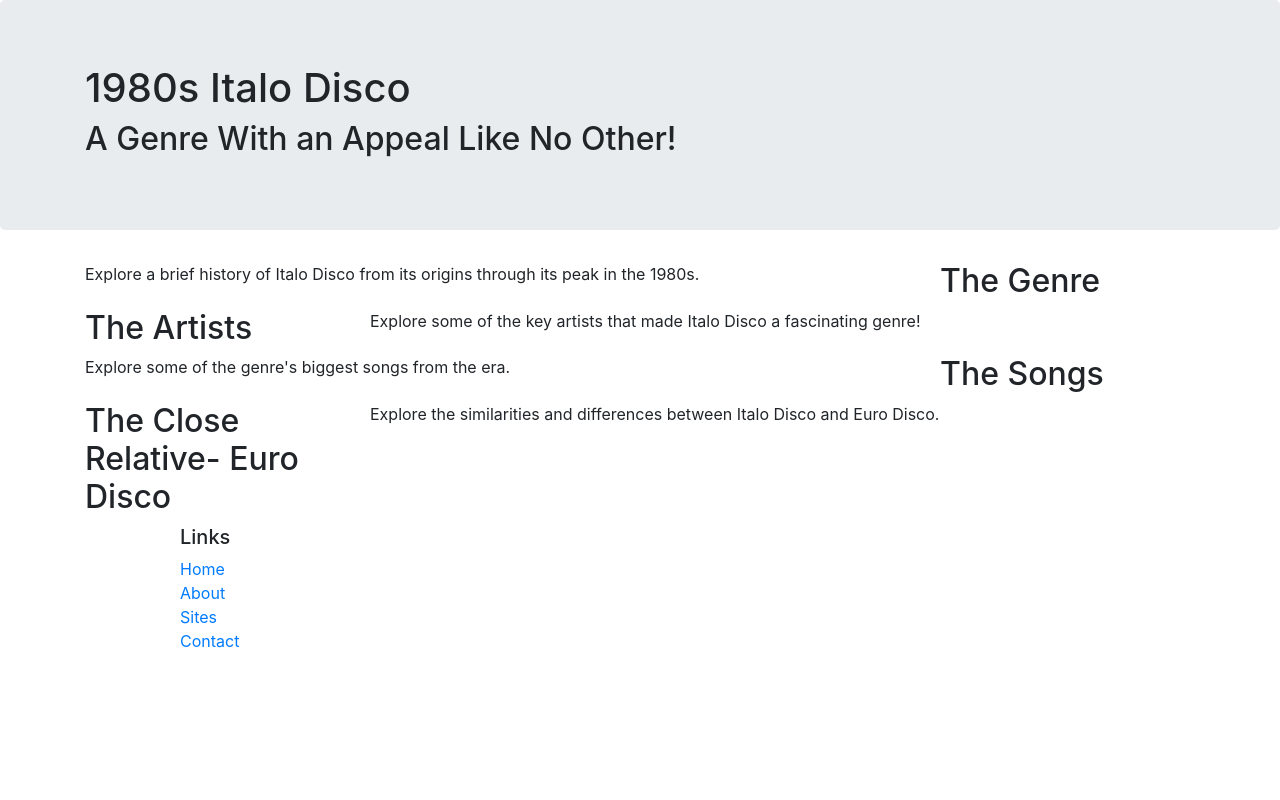
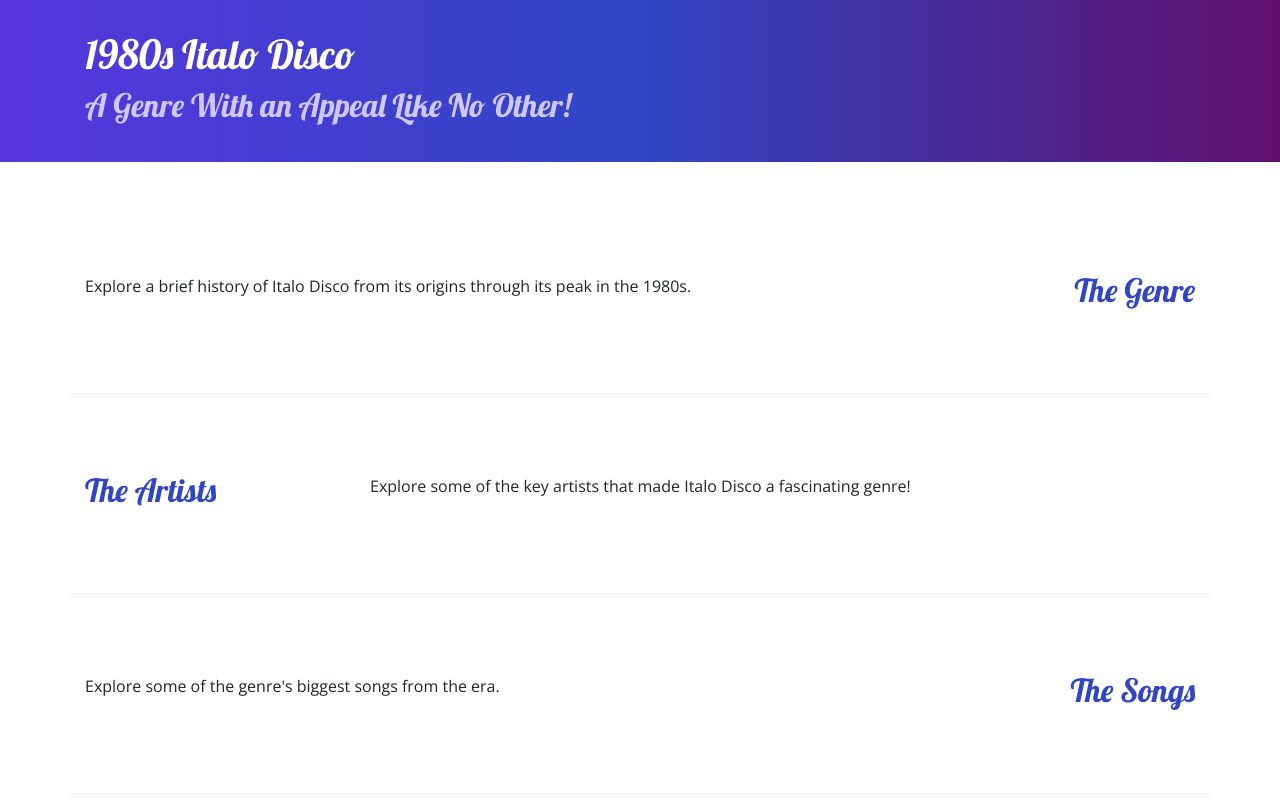
Before and after one commit to TroyHartle/bootstrap1, a website: page index.html in a window 1280 px wide. Shown: the top 800 px of the page. Drawn offline with nearby package versions, Linux system fonts and the light colour scheme.

Commit message:
Initial CSS Styles

```diff
--- /dev/null
+++ b/css/styles.css
@@ -0,0 +1,32 @@
+body {
+    font-family: "Open Sans", sans-serif;
+}
+
+h1, h2, h3 {
+    font-family: "Lobster", cursive;
+}
+
+h2 {
+    color: #3046C5;
+}
+
+header h2 {
+    color: #CEC8FF;
+}
+
+footer {
+    background-image: linear-gradient(#CEC8FF, white);
+    padding: 20px 0;
+}
+
+.jumbotron {
+    padding: 30px;
+    background-image: linear-gradient(to right, #5637DD, #3046C5, #60106B);
+    color: white;
+}
+
+.row-content {
+    padding: 50px 0;
+    border-bottom: 1px ridge;
+    min-height: 200px;
+}
--- a/index.html
+++ b/index.html
@@ -6,12 +6,15 @@
     <meta name="viewport" content="width=device-width, initial-scale=1" />
 
     <link rel="stylesheet" href="node_modules/bootstrap/dist/css/bootstrap.min.css" />
+
+    <link rel="stylesheet" href="https://fonts.googleapis.com/css?family=Lobster|Open+Sans" />
+    <link rel="stylesheet" href="css/styles.css" />
     <title>1980s Italo Disco</title>
 </head>
 
 <body>
 
-    <header class="jumbotron">
+    <header class="jumbotron jumbotron-fluid">
         <div class="container">
             <div class="row">
                 <div class="col">
@@ -23,18 +26,18 @@
     </header>
 
     <div class="container">
-        <div class="row">
+        <div class="row row-content align-items-center">
             <div class="col-sm-4 order-sm-last col-md-3">
-                <h2>The Genre</h2>
+                <h2 class="text-sm-right">The Genre</h2>
             </div>
             <div class="col">
                 <p>Explore a brief history of Italo Disco from its origins through its peak in the 1980s.</p>
             </div>
         </div>
 
-        <div class="row">
+        <div class="row row-content align-items-center">
             <div class="col-sm-4 col-md-3">
-                <h2>The Artists</h2>
+                <h2 class="text-sm-left">The Artists</h2>
             </div>
             <div class="col">
                 <p>Explore some of the key artists that made Italo Disco
@@ -42,18 +45,18 @@
             </div>
         </div>
 
-        <div class="row">
+        <div class="row row-content align-items-center">
             <div class="col-sm-4 order-sm-last col-md-3">
-                <h2>The Songs</h2>
+                <h2 class="text-sm-right">The Songs</h2>
             </div>
             <div class="col">
                 <p>Explore some of the genre's biggest songs from the era.</p>
             </div>
         </div>
 
-        <div class="row">
+        <div class="row row-content">
             <div class="col-sm-4 col-md-3">
-                <h2>The Close Relative- Euro Disco</h2>
+                <h2 class="text-sm-left">The Close Relative- Euro Disco</h2>
             </div>
             <div class="col">
                 <p>Explore the similarities and differences between Italo
```
